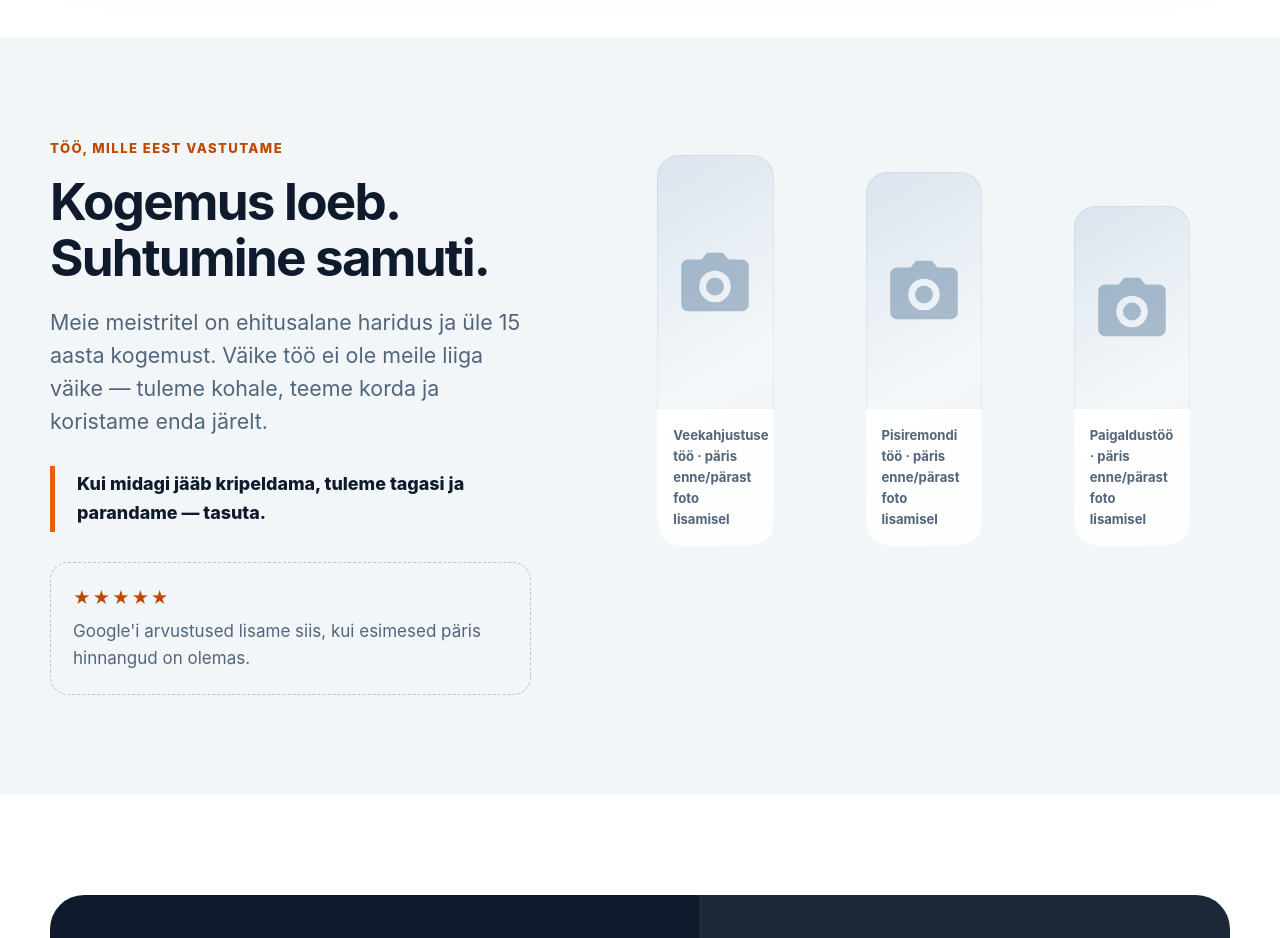
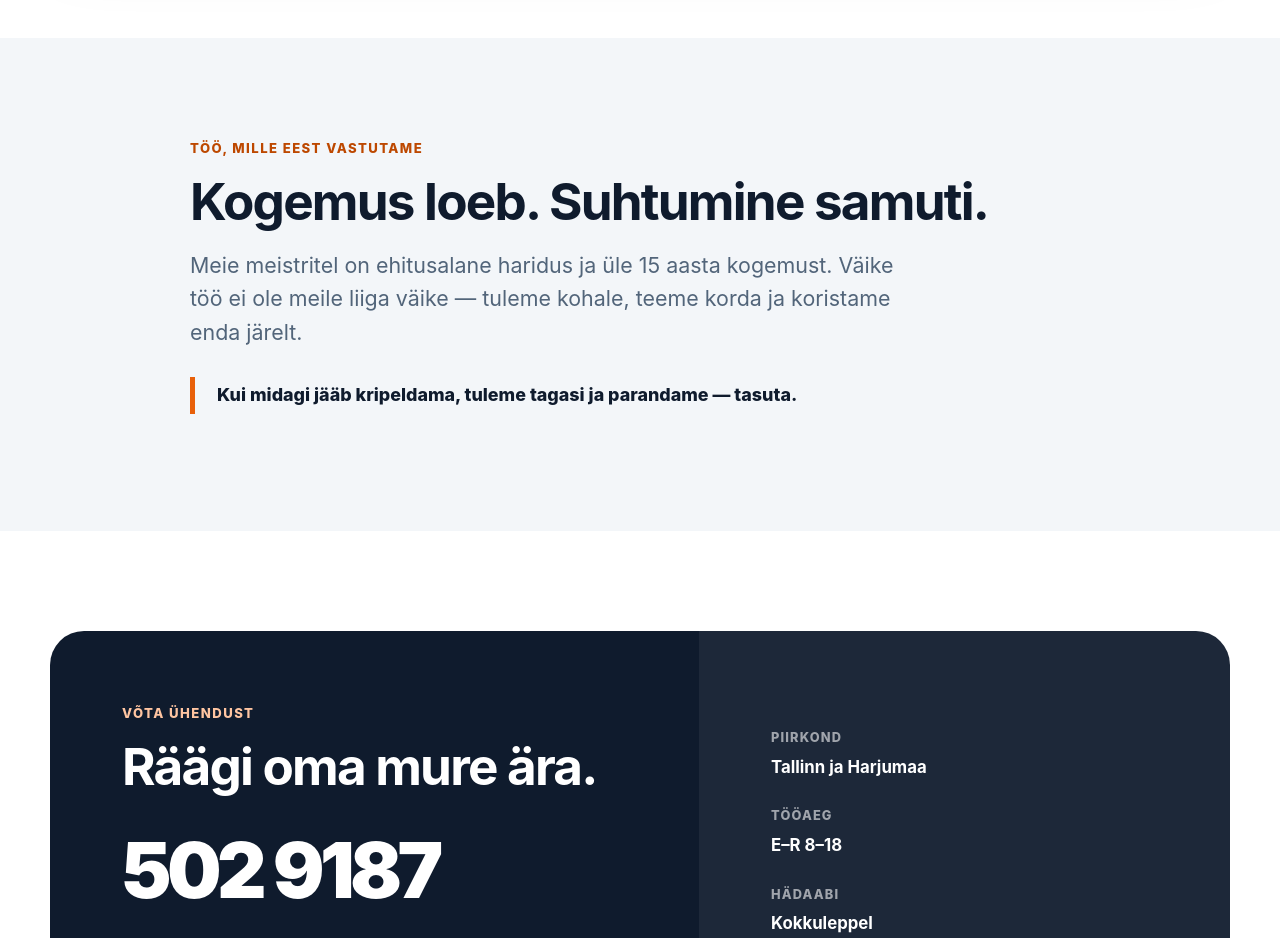
Before and after one commit to noctaitinfo-ship-it/remontteenus, a website: page public/index.html in a window 1280 px wide. Shown: the part 5400-6338 px from the top of the page. Drawn offline with Linux system fonts and the light colour scheme.

Commit message:
Prepare Remontteenus.ee for publication

```diff
--- a/public/index.html
+++ b/public/index.html
@@ -348,17 +348,8 @@
     .business-visual::after { width: 510px; height: 510px; }
     .building-icon { position: relative; z-index: 1; width: 230px; color: #fff; }
 
-    .proof-grid { display: grid; grid-template-columns: .88fr 1.12fr; gap: clamp(34px, 7vw, 86px); align-items: start; }
+    .proof-grid { max-width: 900px; }
     .promise { border-left: 5px solid var(--orange); margin-top: 28px; padding: 4px 0 4px 22px; font-size: 1.12rem; font-weight: 850; }
-    .photo-grid { display: grid; grid-template-columns: repeat(3, 1fr); gap: 12px; }
-    .work-photo { min-height: 340px; display: flex; flex-direction: column; justify-content: flex-end; overflow: hidden; border-radius: 22px; background: linear-gradient(150deg, #dbe5ee, #f5f8fa 58%, #e3ebf2); box-shadow: inset 0 0 0 1px rgba(31, 78, 121, .08); }
-    .work-photo:nth-child(2) { margin-top: 34px; }
-    .work-photo:nth-child(3) { margin-top: 68px; }
-    .photo-symbol { flex: 1; display: grid; place-items: center; color: rgba(31, 78, 121, .34); }
-    .photo-symbol svg { width: 72px; }
-    .work-photo figcaption { background: rgba(255, 255, 255, .9); padding: 16px; color: var(--muted); font-size: .82rem; font-weight: 750; backdrop-filter: blur(8px); }
-    .review-placeholder { margin-top: 30px; border: 1px dashed #b7c4d1; border-radius: 18px; padding: 22px; color: var(--muted); }
-    .review-placeholder strong { display: block; margin-bottom: 6px; color: var(--orange-dark); letter-spacing: .1em; }
 
     .contact-card { display: grid; grid-template-columns: 1.1fr .9fr; border-radius: 34px; background: var(--ink); color: #fff; overflow: hidden; }
     .contact-main { padding: clamp(34px, 6vw, 72px); }
@@ -403,7 +394,7 @@
     .reveal.is-visible { opacity: 1; transform: none; }
 
     @media (max-width: 960px) {
-      .hero-grid, .proof-grid { grid-template-columns: 1fr; }
+      .hero-grid { grid-template-columns: 1fr; }
       .hero { padding-top: 64px; }
       .hero-copy { max-width: 780px; }
       .hero-art { min-height: 400px; }
@@ -419,7 +410,6 @@
       .steps { grid-template-columns: 1fr; }
       .step { display: grid; grid-template-columns: 74px 1fr; column-gap: 16px; }
       .step::before { grid-row: 1 / 3; margin: 0; }
-      .photo-grid { max-width: 760px; }
     }
 
     @media (max-width: 700px) {
@@ -460,8 +450,6 @@
       .step { grid-template-columns: 56px 1fr; padding: 24px; }
       .business-copy, .contact-main, .contact-meta { padding: 30px 24px; }
       .business-visual { min-height: 290px; }
-      .photo-grid { grid-template-columns: 1fr; }
-      .work-photo, .work-photo:nth-child(2), .work-photo:nth-child(3) { min-height: 230px; margin-top: 0; }
       .footer-inner { align-items: flex-start; flex-direction: column; }
       .mobile-dock { display: grid; }
       .site-footer { padding-bottom: 100px; }
@@ -706,24 +694,6 @@
           <h2 id="proof-title">Kogemus loeb. Suhtumine samuti.</h2>
           <p class="lead">Meie meistritel on ehitusalane haridus ja üle 15 aasta kogemust. Väike töö ei ole meile liiga väike — tuleme kohale, teeme korda ja koristame enda järelt.</p>
           <p class="promise">Kui midagi jääb kripeldama, tuleme tagasi ja parandame — tasuta.</p>
-          <div class="review-placeholder">
-            <strong>★★★★★</strong>
-            Google'i arvustused lisame siis, kui esimesed päris hinnangud on olemas.
-          </div>
-        </div>
-        <div class="photo-grid reveal" role="group" aria-label="Päris tööde fotode kohad">
-          <figure class="work-photo">
-            <div class="photo-symbol" aria-hidden="true"><svg viewBox="0 0 64 64"><path fill="currentColor" d="M8 12h12l5-6h14l5 6h12a6 6 0 0 1 6 6v34a6 6 0 0 1-6 6H8a6 6 0 0 1-6-6V18a6 6 0 0 1 6-6Zm24 10a14 14 0 1 0 0 28 14 14 0 0 0 0-28Zm0 6a8 8 0 1 1 0 16 8 8 0 0 1 0-16Z"/></svg></div>
-            <figcaption>Veekahjustuse töö · päris enne/pärast foto lisamisel</figcaption>
-          </figure>
-          <figure class="work-photo">
-            <div class="photo-symbol" aria-hidden="true"><svg viewBox="0 0 64 64"><path fill="currentColor" d="M8 12h12l5-6h14l5 6h12a6 6 0 0 1 6 6v34a6 6 0 0 1-6 6H8a6 6 0 0 1-6-6V18a6 6 0 0 1 6-6Zm24 10a14 14 0 1 0 0 28 14 14 0 0 0 0-28Zm0 6a8 8 0 1 1 0 16 8 8 0 0 1 0-16Z"/></svg></div>
-            <figcaption>Pisiremondi töö · päris enne/pärast foto lisamisel</figcaption>
-          </figure>
-          <figure class="work-photo">
-            <div class="photo-symbol" aria-hidden="true"><svg viewBox="0 0 64 64"><path fill="currentColor" d="M8 12h12l5-6h14l5 6h12a6 6 0 0 1 6 6v34a6 6 0 0 1-6 6H8a6 6 0 0 1-6-6V18a6 6 0 0 1 6-6Zm24 10a14 14 0 1 0 0 28 14 14 0 0 0 0-28Zm0 6a8 8 0 1 1 0 16 8 8 0 0 1 0-16Z"/></svg></div>
-            <figcaption>Paigaldustöö · päris enne/pärast foto lisamisel</figcaption>
-          </figure>
         </div>
       </div>
     </section>
```
Also changed, not shown: README.md.
